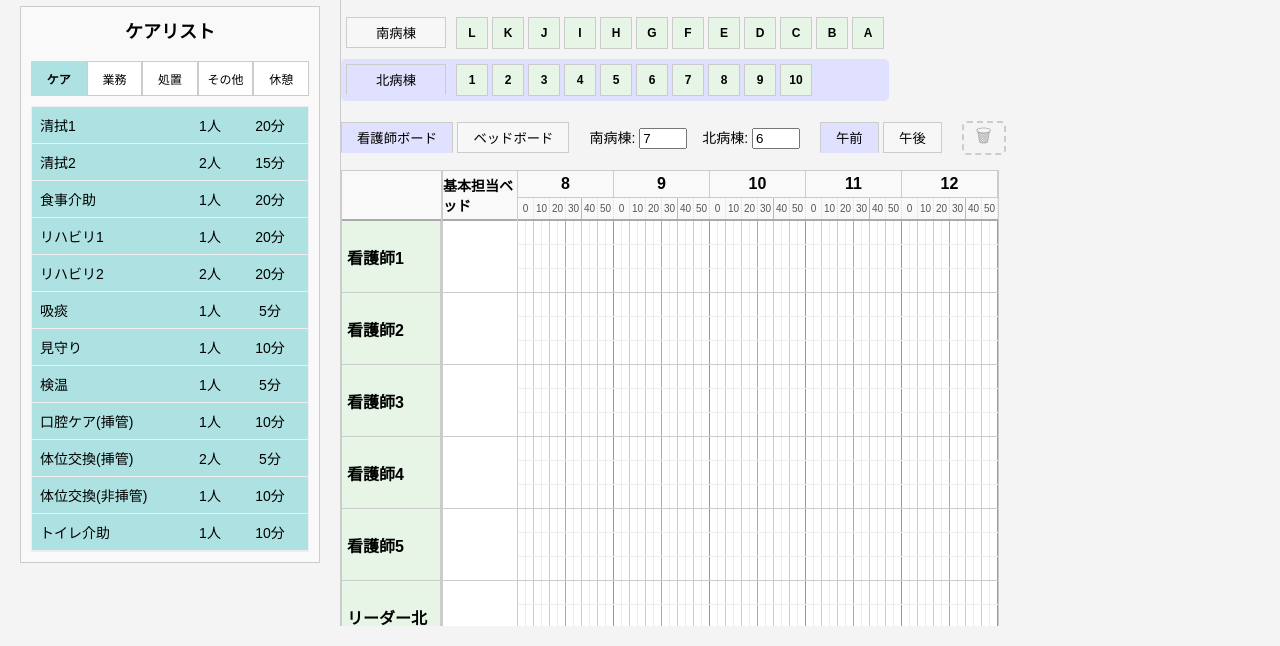
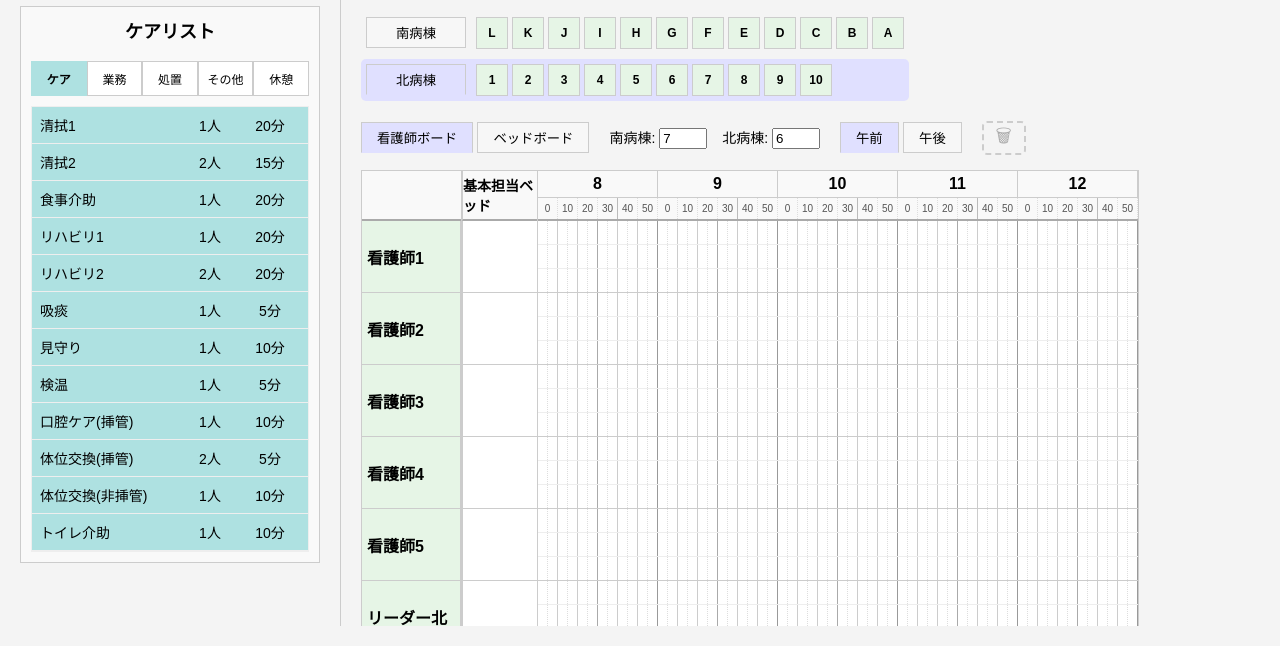
Before and after one commit to nayutanhimarin/Nurse-simulator, a plain HTML site: page index.html in a window 1280 px wide. Shown: the part 154-800 px from the top of the page. Drawn offline with Linux system fonts and the light colour scheme.

Commit message:
レイアウト微調整

```diff
--- a/index.html
+++ b/index.html
@@ -5,12 +5,6 @@
     <meta name="viewport" content="width=device-width, initial-scale=1.0">
     <title>ICUリーダー采配シミュレーター</title>
     <link rel="stylesheet" href="style.css">
-    <!-- ▼▼▼ パネル間の区切り線を追加 ▼▼▼ -->
-    <style>
-        .main-panel {
-            border-left: 1px solid #ccc; /* 区切り線の色や太さはお好みで調整してください */
-        }
-    </style>
 </head>
 <body>
 
--- a/style.css
+++ b/style.css
@@ -14,7 +14,7 @@ body {
 
 /* 5分 (1コマ) の幅を定義します */
 :root {
-    --col-width-5min: 8px;
+    --col-width-5min: 10px;
     --col-width-10min: calc(var(--col-width-5min) * 2);
     --row-height: 24px;
 
@@ -47,6 +47,9 @@ body {
     flex-direction: column;
     gap: 15px;
     overflow-y: auto; /* ★メインパネルの縦スクロールを有効化 */
+    padding-left: 20px; /* ★サイドパネルとの距離を確保 */
+    border-left: 1px solid #ccc; /* ★区切り線 */
+    box-sizing: border-box; /* ★paddingとborderを幅に含める */
 }
 .side-panel {
     width: 300px;
```
Also changed, not shown: 1 other file.
